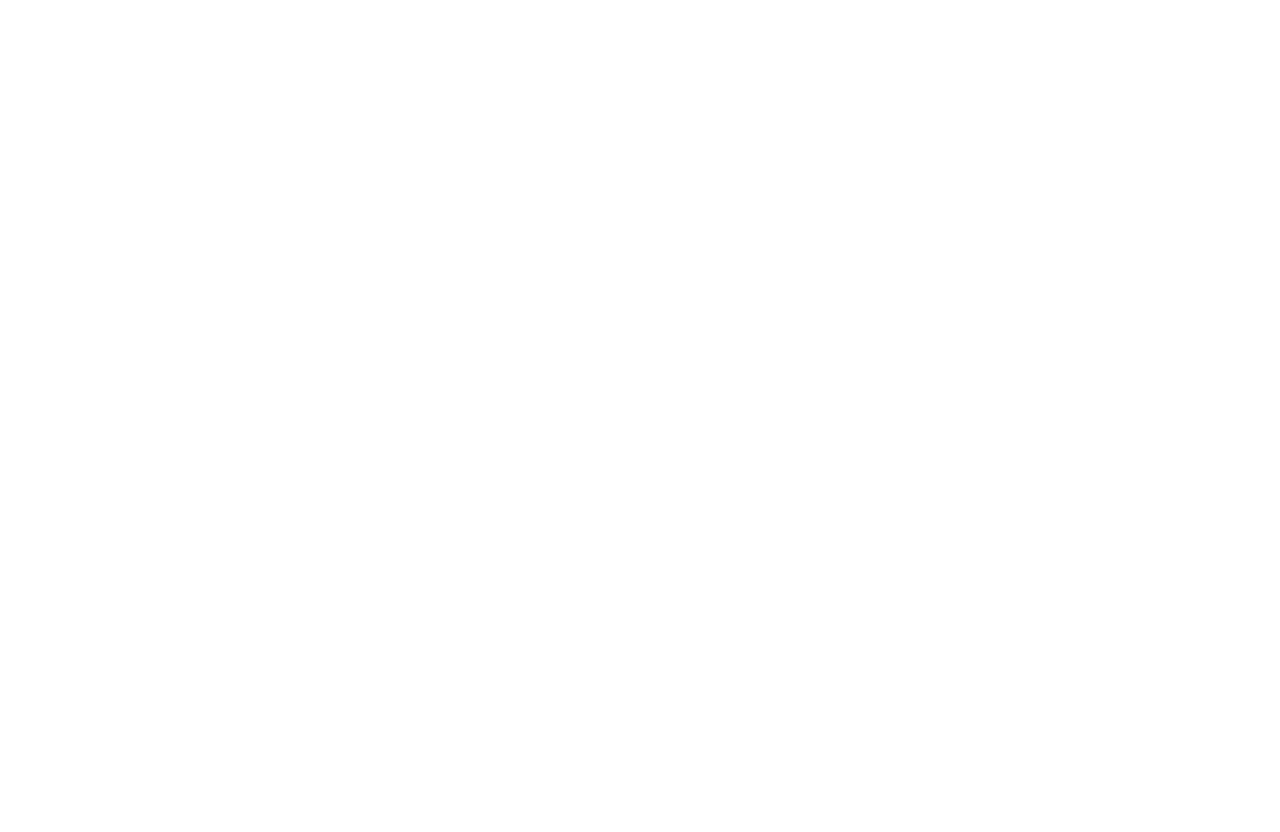
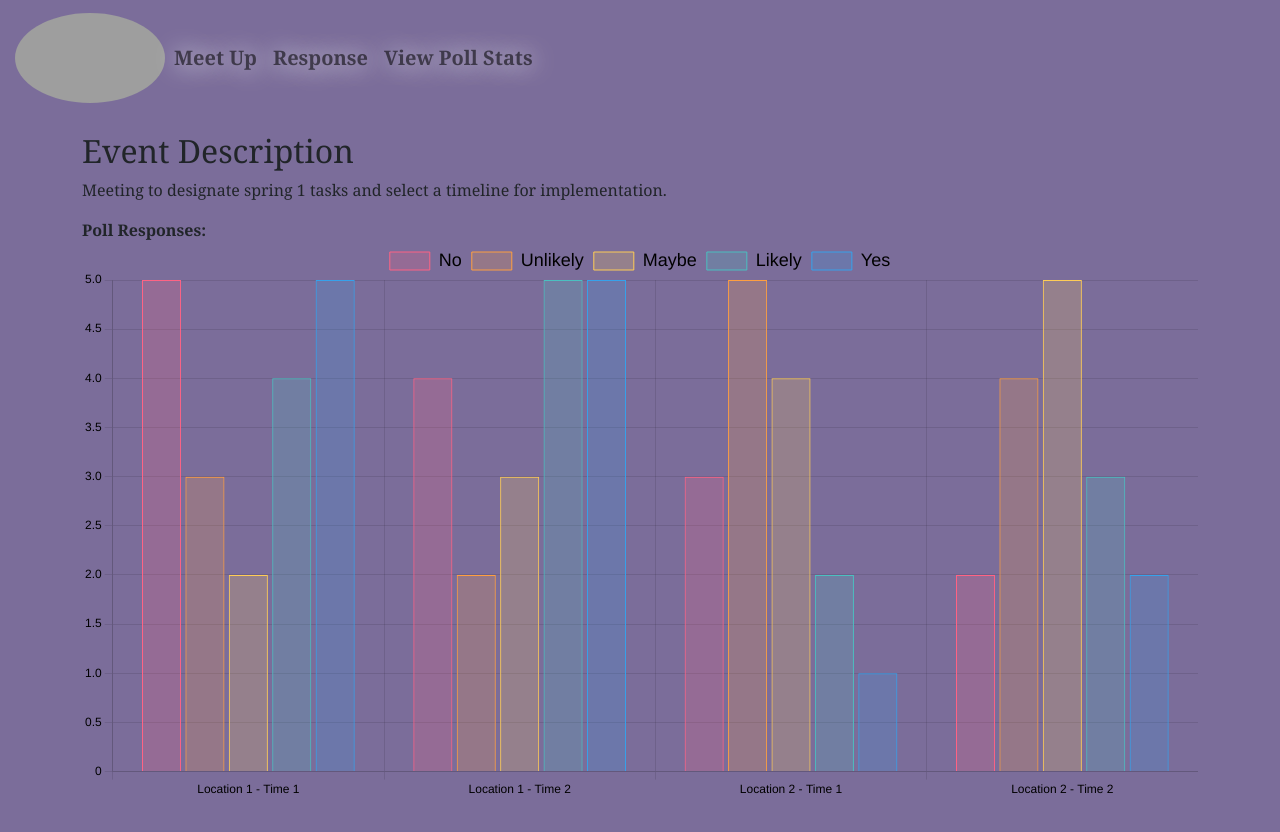
Before and after one commit to AnushaTiwari5/MeetUp, a React (Create React App) app in the folder Anusha/myclient/: page /ViewPoll in a window 1280 px wide. Before the commit this address had no page. Shown: the top 832 px of the page. Before the commit the page ends 800 px from the top, so only its background shows below. Built offline with nearby package versions, Linux system fonts and the light colour scheme; grey boxes are pictures that could not be loaded.

Commit message:
Poll statistics and barchart page added

```diff
--- a/Anusha/myclient/src/App.js
+++ b/Anusha/myclient/src/App.js
@@ -17,6 +17,7 @@
                 <Route path='/CreatePoll' element={<CreatePoll />} />
                 <Route path='/Response' element={<Response />} />
                 <Route path='/Invite' element={<Invite />} />
+                <Route path='/ViewPoll' element={<PollBarChart />} />
             </Routes>
         </Router>
     )
--- a/Anusha/myclient/src/MeetUpSrc/Navbar.js
+++ b/Anusha/myclient/src/MeetUpSrc/Navbar.js
@@ -37,6 +37,10 @@
                     <Nav className='Response'>
                         <Nav.Link href='/Response'> Response </Nav.Link>
                     </Nav>
+
+                    <Nav className='Viewpoll'>
+                        <Nav.Link href='/Viewpoll'> View Poll Stats </Nav.Link>
+                    </Nav>
                 </Navbar.Collapse>
             </Navbar>
         </div>
--- a/Anusha/myclient/src/MeetUpSrc/PollBarChart.js
+++ b/Anusha/myclient/src/MeetUpSrc/PollBarChart.js
@@ -1,5 +1,7 @@
 import React from 'react';
 import { Bar } from 'react-chartjs-2';
+import 'bootstrap/dist/css/bootstrap.min.css';
+import MyNavbar from './Navbar';
 
 import {
   Chart as ChartJS,
@@ -10,8 +12,6 @@
   Tooltip,
   Legend,
 } from 'chart.js';
-import 'bootstrap/dist/css/bootstrap.min.css';
-
 ChartJS.register(
   CategoryScale,
   LinearScale,
@@ -20,49 +20,108 @@
   Tooltip,
   Legend
 );
-
-export const options = {
-  responsive: true,
-  plugins: {
-    legend: {
-      position: 'top',// as const,
+const data = {
+  labels: ['Location 1 - Time 1', 'Location 1 - Time 2', 'Location 2 - Time 1', 'Location 2 - Time 2'],
+  datasets: [
+    {
+      label: 'No',
+      backgroundColor: 'rgba(255, 99, 132, 0.2)',
+      borderColor: 'rgba(255,99,132,1)',
+      borderWidth: 1,
+      hoverBackgroundColor: 'rgba(255,99,132,0.4)',
+      hoverBorderColor: 'rgba(255,99,132,1)',
+      data: [5, 4, 3, 2]
     },
-    title: {
-      display: true,
-      text: 'Poll Response',
+    {
+      label: 'Unlikely',
+      backgroundColor: 'rgba(255, 159, 64, 0.2)',
+      borderColor: 'rgba(255, 159, 64, 1)',
+      borderWidth: 1,
+      hoverBackgroundColor: 'rgba(255, 159, 64, 0.4)',
+      hoverBorderColor: 'rgba(255, 159, 64, 1)',
+      data: [3, 2, 5, 4]
     },
-  },
+    {
+      label: 'Maybe',
+      backgroundColor: 'rgba(255, 205, 86, 0.2)',
+      borderColor: 'rgba(255, 205, 86, 1)',
+      borderWidth: 1,
+      hoverBackgroundColor: 'rgba(255, 205, 86, 0.4)',
+      hoverBorderColor: 'rgba(255, 205, 86, 1)',
+      data: [2, 3, 4, 5]
+    },
+    {
+      label: 'Likely',
+      backgroundColor: 'rgba(75, 192, 192, 0.2)',
+      borderColor: 'rgba(75, 192, 192, 1)',
+      borderWidth: 1,
+      hoverBackgroundColor: 'rgba(75, 192, 192, 0.4)',
+      hoverBorderColor: 'rgba(75, 192, 192, 1)',
+      data: [4, 5, 2, 3]
+    },
+    {
+      label: 'Yes',
+      backgroundColor: 'rgba(54, 162, 235, 0.2)',
+      borderColor: 'rgba(54, 162, 235, 1)',
+      borderWidth: 1,
+      hoverBackgroundColor: 'rgba(54, 162, 235, 0.4)',
+      hoverBorderColor: 'rgba(54, 162, 235, 1)',
+      data: [5, 5, 1, 2]
+    }
+  ]
 };
 
-const data = {
-  labels: ['No', 'Unlikely', 'Maybe', 'Likely', 'Yes'],
-  datasets: [
-    {
-      label: 'Poll Response',
-      data: [10, 20, 30, 40, 50],
-      backgroundColor: [
-        '#FF6384',
-        '#36A2EB',
-        '#FFCE56',
-        '#4CAF50',
-        '#FF5733',
-      ],
-      borderWidth: 1,
+const options = {
+  plugins: {  // 'legend' now within object 'plugins {}'
+    legend: {
+      labels: {
+        color: "black",  // not 'fontColor:' anymore
+        // fontSize: 18  // not 'fontSize:' anymore
+        font: {
+          size: 18 // 'size' now within object 'font {}'
+        }
+      }
+    }
+  },
+  scales: {
+    yAxes: [
+      {
+        ticks: {
+          beginAtZero: true
+        }
+      }
+    ],
+    x: {
+      ticks: {
+        color: 'black',
+      }
     },
-  ],
+    y: {
+      ticks: {
+        color: 'black',
+      }
+    }
+  }
 };
 
-const PollBarChart = () => {
-  return (
-    <div className="container">
-      <h2>Poll Response Bar Chart</h2>
-      <div className="row">
-        <div className="col-md-6 offset-md-3">
-          <Bar options={options} data={data} />
-        </div>
+const PollBarChart = () => (
+  <div
+  style={{
+    backgroundColor: "rgb(123, 109, 154)",
+    height: "200vh"
+  }}>
+    <MyNavbar />
+    <div className="container mt-3">
+    <div>
+      <div >
+        <h2>Event Description</h2>
+        <p>Meeting to designate spring 1 tasks and select a timeline for implementation.</p>
+        <b>Poll Responses:</b>
       </div>
     </div>
-  );
-};
+    <Bar data={data} options={options} />
+    </div>
+  </div>
+);
 
 export default PollBarChart;
```
